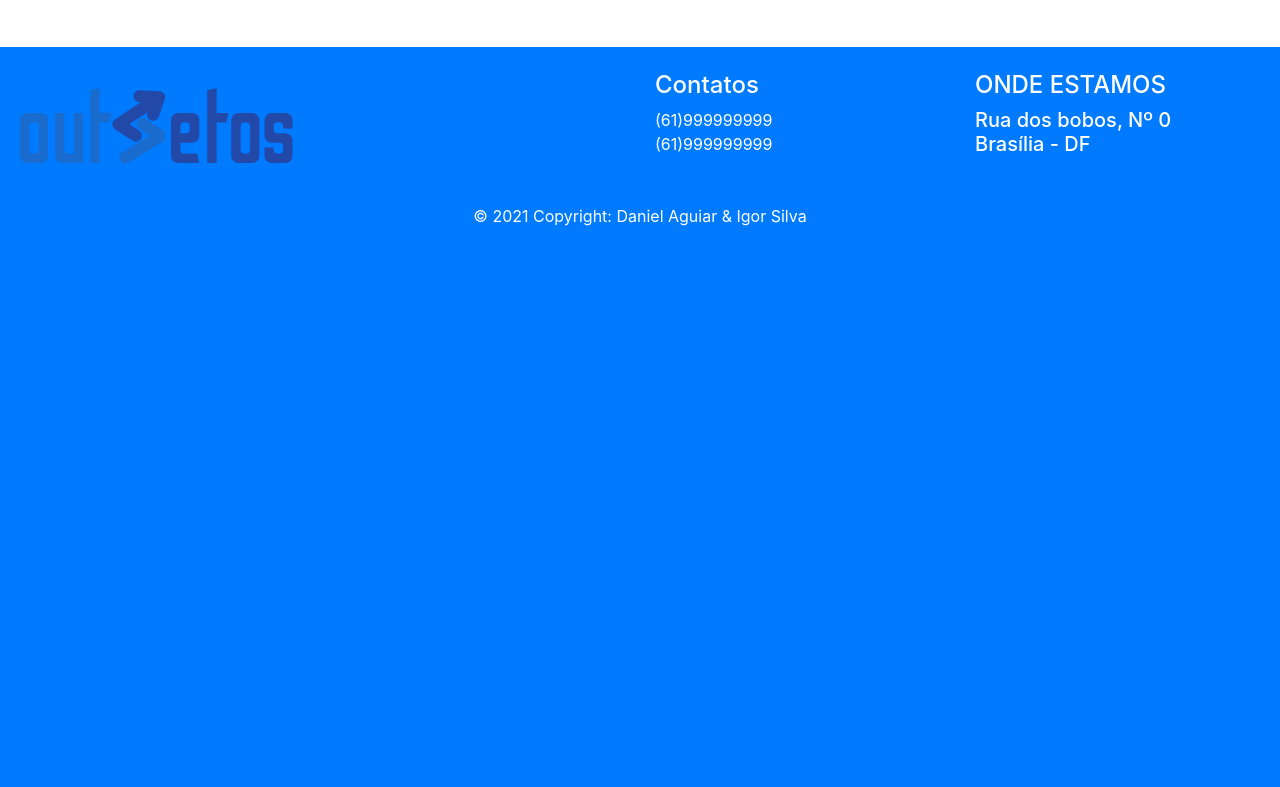
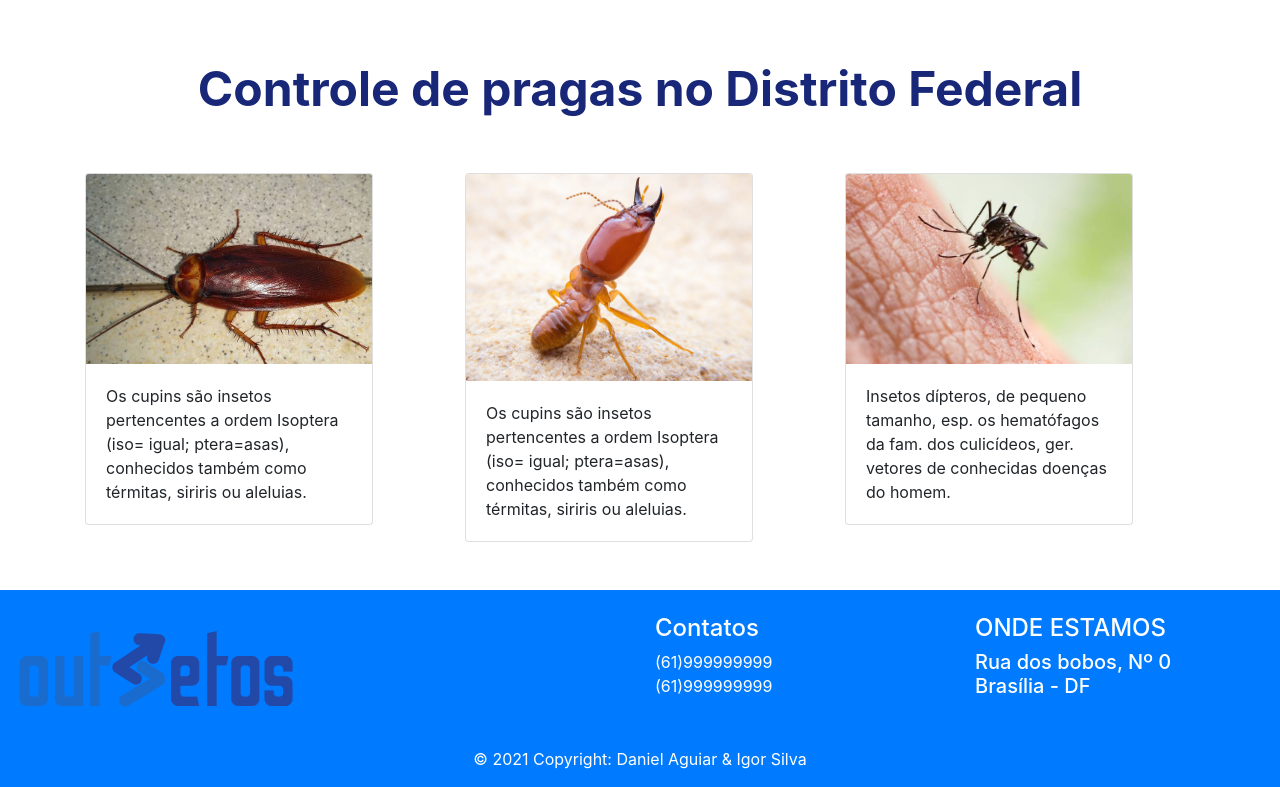
Before and after one commit to outsetos/outsetos.github.io, a web app: file index.html in a window 1280 px wide. Shown: the part 748-1535 px from the top of the page. Before the commit the page ends 974 px from the top, so only its background shows below. Run offline with its HTML, style and script files only (its server is not run), Linux system fonts and the light colour scheme.

Commit message:
feat and fix: Pagina home e acessibilidade em imagens

```diff
--- a/area-de-atuacao.html
+++ b/area-de-atuacao.html
@@ -30,10 +30,10 @@
           <a class="nav-link text-white" href="index.html">Inicio</a>
         </li>
         <li class="nav-item">
-          <a class="nav-link text-white" href="#">Área de atuação</a>
+          <a class="nav-link active text-primary bg-light " href="#">Área de atuação</a>
         </li>
         <li class="nav-item">
-          <a class="nav-link active text-primary bg-light" href="orcamento.html"
+          <a class="nav-link text-white " href="orcamento.html"
             >Orçamento</a
           >
         </li>
@@ -41,7 +41,7 @@
           <a class="nav-link text-white" href="quem-somos.html">Quem Somos</a>
         </li>
         <li class="nav-item">
-          <a class="nav-link text-white" href="#duvidas.html">Dúvidas</a>
+          <a class="nav-link text-white" href="duvidas.html">Dúvidas</a>
         </li>
       </ul>
     </nav>
--- a/css/style.css
+++ b/css/style.css
@@ -53,27 +53,21 @@ h2{
 }
 
 .texto-home {
-	width: 1086px;
-	height: 168px;
-	left: 160px;
-	top: 320px;
-	font-size: 72px;
-	font-weight: normal;
-	line-height: 84px;
-	text-align: center;
-	color: #FFFFFF;
+	font-size: 3rem;
 }
 
 .texto-controle-de-pragas{
-	font-family: Roboto;
-	font-style: normal;
+	font-size: 3rem;
 	font-weight: bold;
-	font-size: 48px;
-	line-height: 56px;
-	text-align: center;
-
 	color: #182777;
 }
+
+.backgroundSlogan{
+	background-color: #2F85EA;
+	padding-top: 50px;
+}
+
+
 
 .rectangle-1 {
 	width: 200px;
--- a/duvidas.html
+++ b/duvidas.html
@@ -27,10 +27,10 @@
           <a class="nav-link text-white" href="index.html">Inicio</a>
         </li>
         <li class="nav-item">
-          <a class="nav-link text-white" href="#">Área de atuação</a>
+          <a class="nav-link text-white" href="area-de-atuacao.html">Área de atuação</a>
         </li>
         <li class="nav-item">
-          <a class="nav-link text-white" href="/orcamento.html">Orçamento</a>
+          <a class="nav-link text-white" href="orcamento.html">Orçamento</a>
         </li>
         <li class="nav-item">
           <a class="nav-link text-white" href="quem-somos.html">Quem Somos</a>
--- a/index.html
+++ b/index.html
@@ -1,14 +1,19 @@
 <!DOCTYPE html>
 <html lang="pt-br">
   <head>
-    <meta charset="UTF-8">
-    <meta http-equiv="X-UA-Compatible" content="IE=edge">
-    <meta name="description" content="Porque você os insetos out e não in da sua casa!">
-    <meta name="keywords" content="HTML, CSS, JavaScript">
-    <meta name="author" content="Daniel Aguiar, Igor Silva">
-    <meta name="viewport" content="width=device-width, initial-scale=1.0">
-    <link rel="stylesheet" href="css/bootstrap.min.css">
-    <link rel="stylesheet" href="css/style.css">
+    <meta charset="UTF-8" />
+    <meta http-equiv="X-UA-Compatible" content="IE=edge" />
+    <meta
+      name="description"
+      content="Porque você os insetos out e não in da sua casa!"
+    />
+    <meta name="keywords" content="HTML, CSS, JavaScript" />
+    <meta name="author" content="Daniel Aguiar, Igor Silva" />
+    <meta name="viewport" content="width=device-width, initial-scale=1.0" />
+    <link rel="stylesheet" href="css/bootstrap.min.css" />
+    <link rel="stylesheet" href="css/style.css" />
+    <script src="js/bootstrap.js"></script>
+
     <title>OutSetos Dedetizadora</title>
   </head>
   <body>
@@ -16,40 +21,98 @@
       <ul class="nav nav-pills">
         <li class="nav-item">
           <a class="navbar-brand" href="#">
-            <img src="images/logo.png" width="48%" height="100%" alt="">
+            <img src="images/logo.png" width="48%" height="100%" alt="Logo escrita Outsetos" />
           </a>
         </li>
         <li class="nav-item">
-        <a class="nav-link text-white" href="index.html">Inicio</a>
+          <a class="nav-link active text-primary bg-light" href="index.html"
+            >Inicio</a
+          >
         </li>
         <li class="nav-item">
-         <a class="nav-link text-white" href="#area-de-atuacao.html">Área de atuação</a>
+          <a class="nav-link text-white" href="area-de-atuacao.html"
+            >Área de atuação</a
+          >
         </li>
         <li class="nav-item">
           <a class="nav-link text-white" href="orcamento.html">Orçamento</a>
         </li>
-    <li class="nav-item ">
-        <a class="nav-link active text-primary bg-light" href="#quem-somos.html">Quem Somos</a>
+        <li class="nav-item">
+          <a class="nav-link text-white" href="quem-somos.html">Quem Somos</a>
         </li>
         <li class="nav-item">
           <a class="nav-link text-white" href="duvidas.html">Dúvidas</a>
         </li>
       </ul>
-    <br><br><br><br><br><br>
-    <div class="texto-home">
-    Porque você quer os insetos <b>out</b> e não <b>in</b> da sua casa!
+    </nav>
+
+    <img
+      class="img-fluid container-fluid"
+      style="padding: 0px"
+      src="images/homebg.jpeg"
+      alt="Imagem homens realizando dedetização e com texto escrito dedetização e controle de pragas"
+    />
+
+    <div class="container-fluid backgroundSlogan">
+
+      <div class="row">
+        <div class="col">
+          <div class="texto-home text-white text-center ">
+            Porque você quer os insetos <b>out</b> <br />
+            e não <b>in</b> da sua casa!
           </div>
-</nav>
+        </div>
+      </div>
+
+      <div class="row m-3">
+        <div class="col text-center" style="padding-bottom: 50px;">
+          <a href="area-de-atuacao.html">
+            <button  class="btn btn-lg" style="color: #182777;">Saiba Mais</button>
+          </a>
+        </div>
+      </div>
+
+    </div>
+
     <div class="container">
       <div class="row">
         <div class="col mt-5 text-center texto-controle-de-pragas">
           Controle de pragas no Distrito Federal
         </div>
       </div>
-        <div class="text-center">
-        <img class="rectangle-1" alt="barata" src="images/barata.png">
-        <img class="rectangle-2" alt="cupim" src="images/cupim.png">
-        <img class="rectangle-3" alt="mosquito" src="images/mosquito.png">
+      <div class="row  mt-5">
+
+        <div class="col">
+          <!-- baratas -->
+          <div class="card" style="width: 18rem;">
+            <img class="card-img-top" src="images/barata.jpeg" alt="Imagem de uma barata">
+            <div class="card-body">
+              <p class="card-text">Os cupins são insetos pertencentes a ordem Isoptera (iso= igual; ptera=asas), conhecidos também como térmitas, siriris ou aleluias.</p>
+            </div>
+          </div>
+        </div>
+
+        <div class="col">
+          <!-- cupins -->
+          <div class="card" style="width: 18rem;">
+            <img class="card-img-top" src="/images/cupim.png" alt="Imagem de um cupim">
+            <div class="card-body">
+              <p class="card-text">Os cupins são insetos pertencentes a ordem Isoptera (iso= igual; ptera=asas), conhecidos também como térmitas, siriris ou aleluias.</p>
+            </div>
+          </div>
+        </div>
+
+
+        <div class="col">
+          <!-- mosquitos -->
+          <div class="card" style="width: 18rem;">
+            <img class="card-img-top" src="images/mosquito.jpeg" alt="Imagem de um mosquito">
+            <div class="card-body">
+              <p class="card-text">Insetos dípteros, de pequeno tamanho, esp. os hematófagos da fam. dos culicídeos, ger. vetores de conhecidas doenças do homem.</p>
+            </div>
+          </div>
+        </div>
+
       </div>
     </div>
 
--- a/orcamento.html
+++ b/orcamento.html
@@ -19,14 +19,14 @@
       <ul class="nav nav-pills">
         <li class="nav-item">
           <a class="navbar-brand" href="#">
-            <img src="images/logo.png" width="48%" height="100%" alt="" />
+            <img src="images/logo.png" width="48%" height="100%" alt="Logo escrita Outsetos" />
           </a>
         </li>
         <li class="nav-item">
           <a class="nav-link text-white" href="index.html">Inicio</a>
         </li>
         <li class="nav-item">
-          <a class="nav-link text-white" href="#">Área de atuação</a>
+          <a class="nav-link text-white" href="area-de-atuacao.html">Área de atuação</a>
         </li>
         <li class="nav-item">
           <a class="nav-link active text-primary bg-light" href="#"
--- a/quem-somos.html
+++ b/quem-somos.html
@@ -16,14 +16,14 @@
     <ul class="nav nav-pills">
       <li class="nav-item">
         <a class="navbar-brand" href="#">
-            <img src="images/logo.png" width="48%" height="100%" alt="">
+            <img src="images/logo.png" width="48%" height="100%" alt="Logo escrita Outsetos">
         </a>
       </li>
       <li class="nav-item">
         <a class="nav-link text-white" href="index.html">Inicio</a>
     </li>
      <li class="nav-item">
-         <a class="nav-link text-white" href="#">Área de atuação</a>
+         <a class="nav-link text-white" href="area-de-atuacao.html">Área de atuação</a>
      </li>
      <li class="nav-item">
         <a class="nav-link text-white" href="orcamento.html">Orçamento</a>
```
Also changed, not shown: images/barata.jpeg (added), images/cupim.png, images/homebg.jpeg (added), images/mosquito.jpeg (added). Lines whose indentation alone changed are shown as unchanged.
